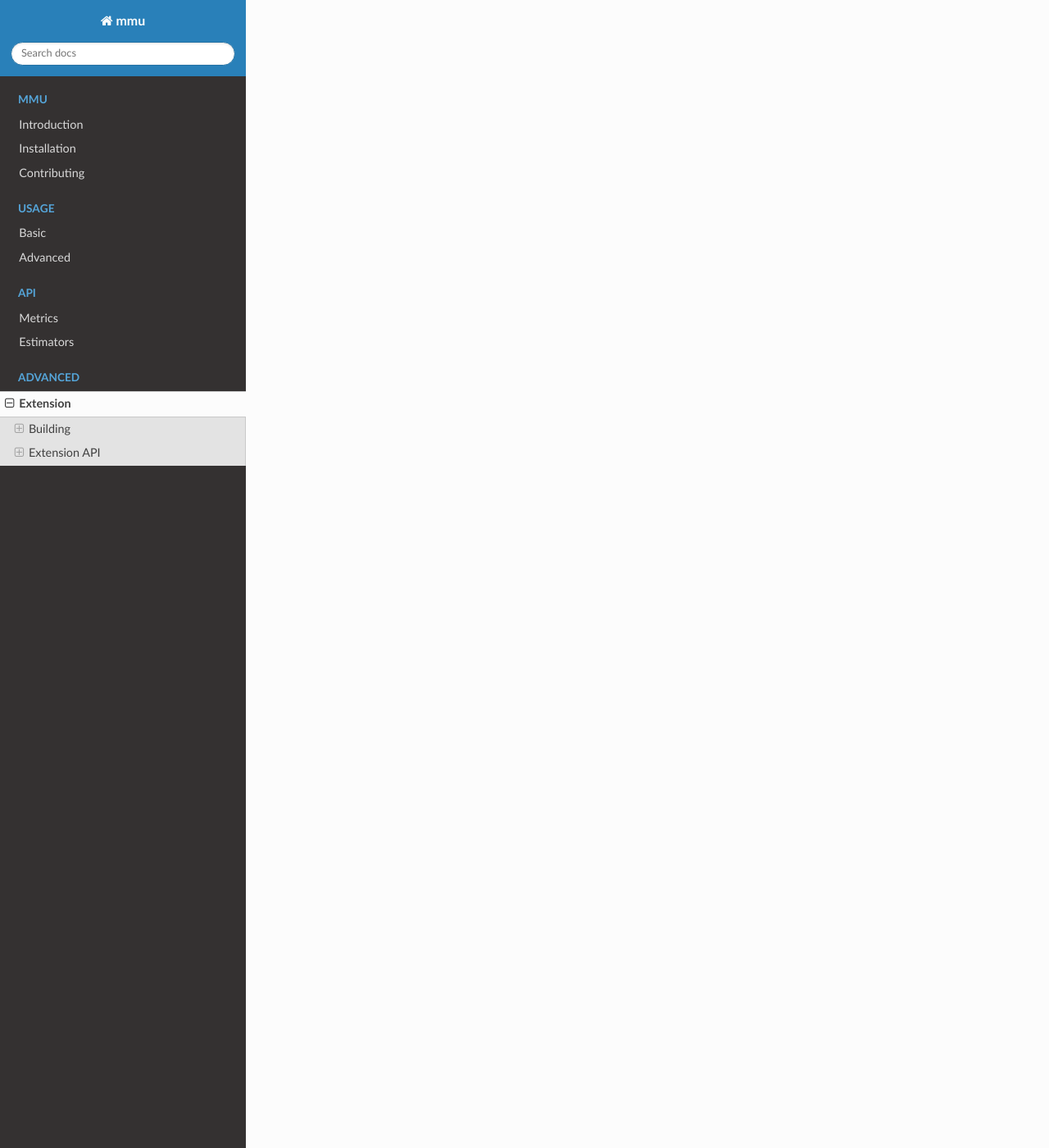
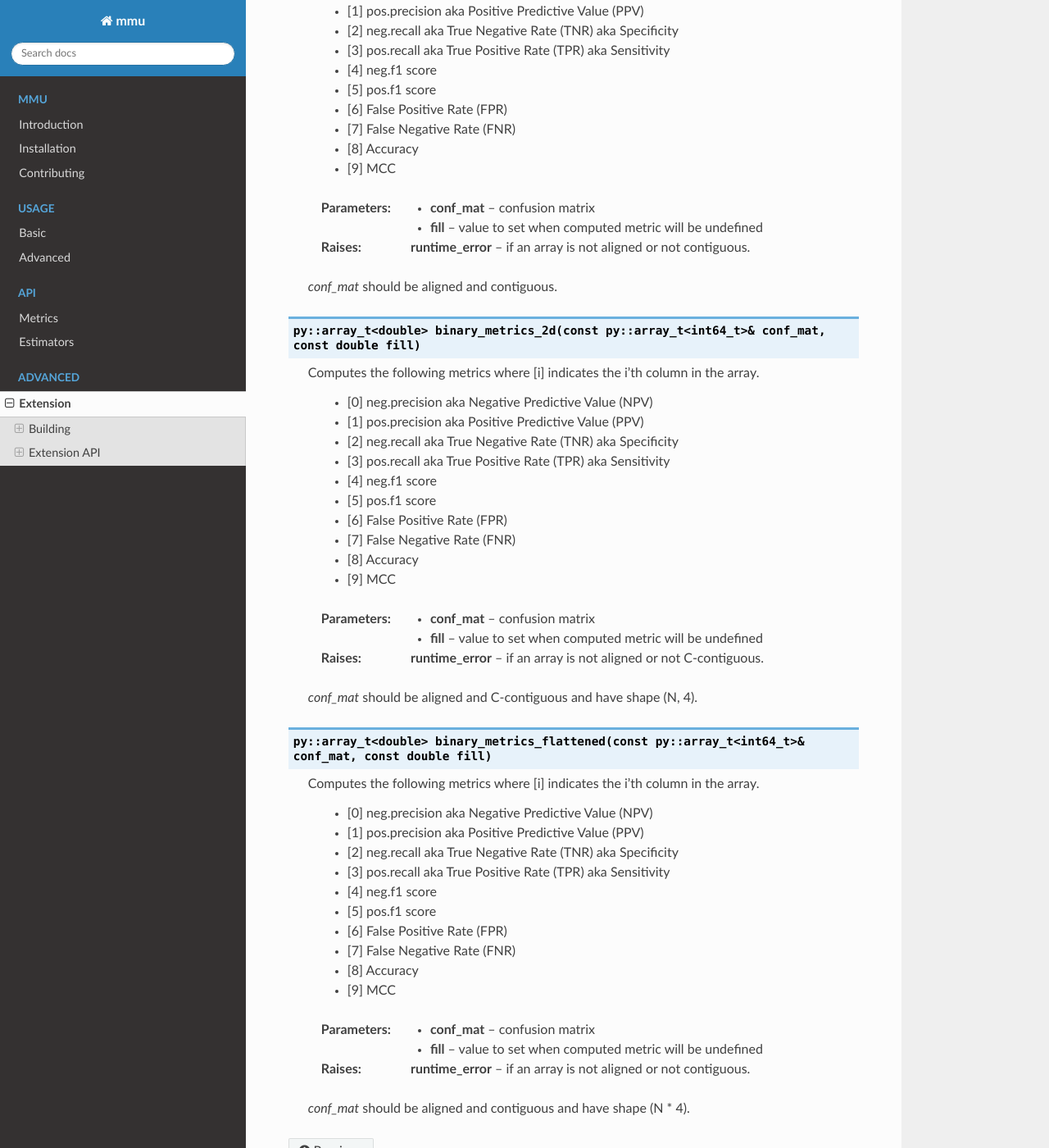
Before and after one commit to RUrlus/ModelMetricUncertainty, a Sphinx documentation site: the page built from docs/source/extension.rst, in a window 1280 px wide and 1400 px high, scrolled down 3416 px. Shown: the whole window at 82% size. Built offline with Sphinx 7.4.7 and the Read the Docs theme 2.0.0, drawn with Linux system fonts in a browser that asks for light colours; some of the changed text lies outside the part shown.

Commit message:
DOC: Update docs and autogenerate sphinx docs

```diff
--- a/docs/source/conf.py
+++ b/docs/source/conf.py
@@ -11,7 +11,7 @@
 # documentation root, use os.path.abspath to make it absolute, like shown here.
 import os
 import sys
-sys.path.insert(0, os.path.abspath('../'))
+sys.path.insert(0, os.path.abspath('../..'))
 sys.setrecursionlimit(1500)
 
 
--- a/docs/source/extension.rst
+++ b/docs/source/extension.rst
@@ -157,5 +157,76 @@ Confusion Matrix
     memory and have equal size. The size of the smallest array is used.
 
 
+Binary Metrics
+++++++++++++++
+
+The binary metrics functions only operate on confusion matrices.
+
+.. function:: py::array_t<double> binary_metrics(const py::array_t<int64_t>& conf_mat, const double fill)
+
+    Computes the following metrics where [i] indicates the i'th value in the
+    array.
+
+        * [0] neg.precision aka Negative Predictive Value (NPV)
+        * [1] pos.precision aka Positive Predictive Value (PPV)
+        * [2] neg.recall aka True Negative Rate (TNR) aka Specificity
+        * [3] pos.recall aka True Positive Rate (TPR) aka Sensitivity
+        * [4] neg.f1 score
+        * [5] pos.f1 score
+        * [6] False Positive Rate (FPR)
+        * [7] False Negative Rate (FNR)
+        * [8] Accuracy
+        * [9] MCC
+
+    :param conf_mat: confusion matrix
+    :param fill: value to set when computed metric will be undefined
+    :exception ``runtime_error``: if an array is not aligned or not contiguous.
+
+    `conf_mat` should be aligned and contiguous.
+
+.. function:: py::array_t<double> binary_metrics_2d(const py::array_t<int64_t>& conf_mat, const double fill)
+
+    Computes the following metrics where [i] indicates the i'th column in the
+    array.
+
+        * [0] neg.precision aka Negative Predictive Value (NPV)
+        * [1] pos.precision aka Positive Predictive Value (PPV)
+        * [2] neg.recall aka True Negative Rate (TNR) aka Specificity
+        * [3] pos.recall aka True Positive Rate (TPR) aka Sensitivity
+        * [4] neg.f1 score
+        * [5] pos.f1 score
+        * [6] False Positive Rate (FPR)
+        * [7] False Negative Rate (FNR)
+        * [8] Accuracy
+        * [9] MCC
+
+    :param conf_mat: confusion matrix
+    :param fill: value to set when computed metric will be undefined
+    :exception ``runtime_error``: if an array is not aligned or not C-contiguous.
+
+    `conf_mat` should be aligned and C-contiguous and have shape (N, 4).
+
+.. function:: py::array_t<double> binary_metrics_flattened(const py::array_t<int64_t>& conf_mat, const double fill)
+
+    Computes the following metrics where [i] indicates the i'th column in the
+    array.
+
+        * [0] neg.precision aka Negative Predictive Value (NPV)
+        * [1] pos.precision aka Positive Predictive Value (PPV)
+        * [2] neg.recall aka True Negative Rate (TNR) aka Specificity
+        * [3] pos.recall aka True Positive Rate (TPR) aka Sensitivity
+        * [4] neg.f1 score
+        * [5] pos.f1 score
+        * [6] False Positive Rate (FPR)
+        * [7] False Negative Rate (FNR)
+        * [8] Accuracy
+        * [9] MCC
+
+    :param conf_mat: confusion matrix
+    :param fill: value to set when computed metric will be undefined
+    :exception ``runtime_error``: if an array is not aligned or not contiguous.
+
+    `conf_mat` should be aligned and contiguous and have shape (N * 4).
+
 .. _pybind11: https://pybind11.readthedocs.io/en/stable/#
 .. _scikit-build: https://scikit-build.readthedocs.io/en/latest/index.html
```
Also changed, not shown: docs/source/estimators.rst (+10 -0 lines), docs/source/metrics.rst (+11 -0 lines), 2 other files.
